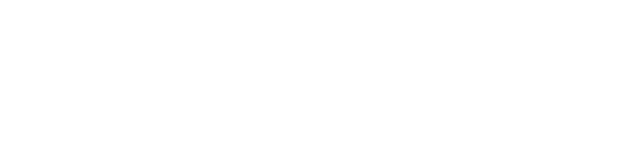
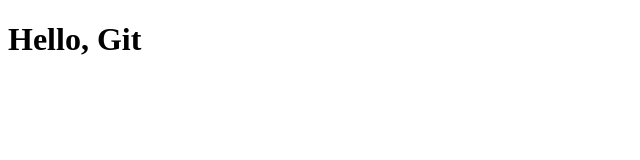
Before and after one commit to practicetasks/git-practice-tu-th-1300, a plain HTML site: page index.html in a window 1280 px wide. Shown: the whole page, without its empty margins (0-640 px from the left). Drawn offline with Linux system fonts and the light colour scheme.

Commit message:
Добавляет заголовок первого уровня

```diff
--- a/index.html
+++ b/index.html
@@ -5,6 +5,6 @@
   <title>Title</title>
 </head>
 <body>
-
+<h1>Hello, Git</h1>
 </body>
 </html>
```
